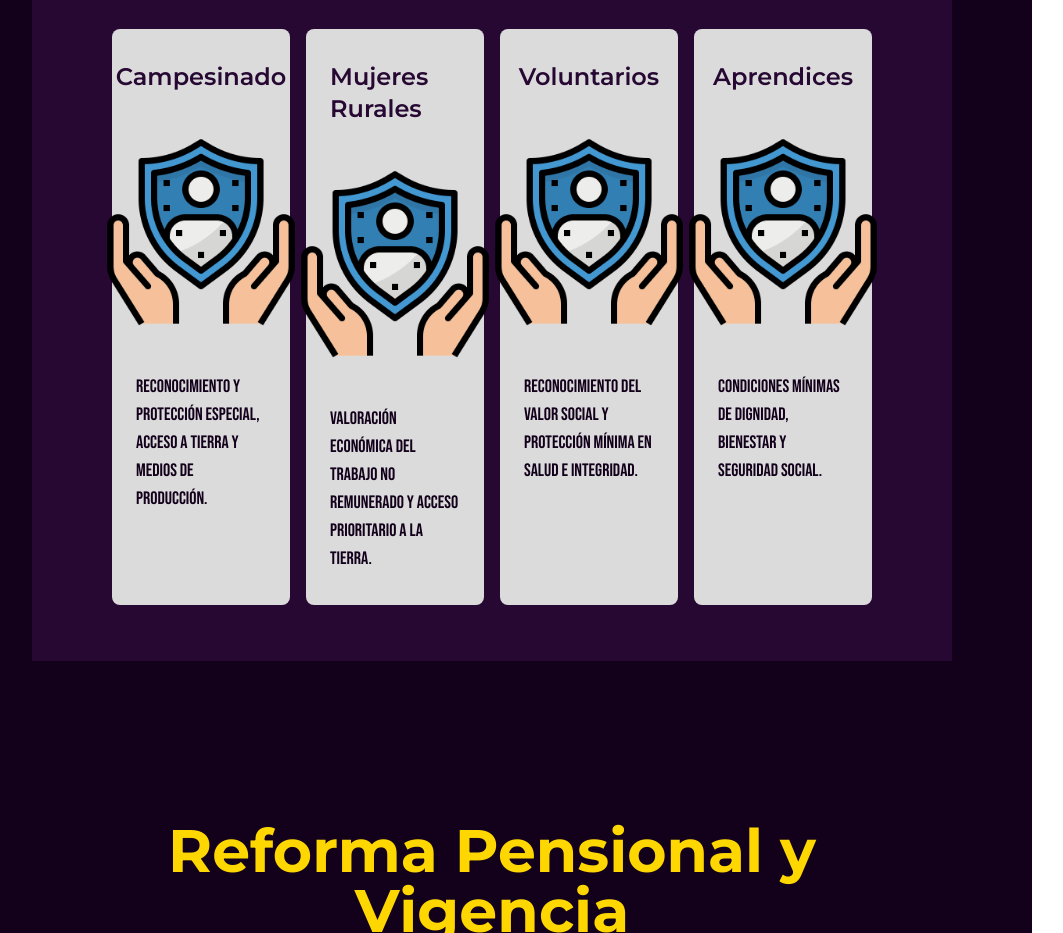
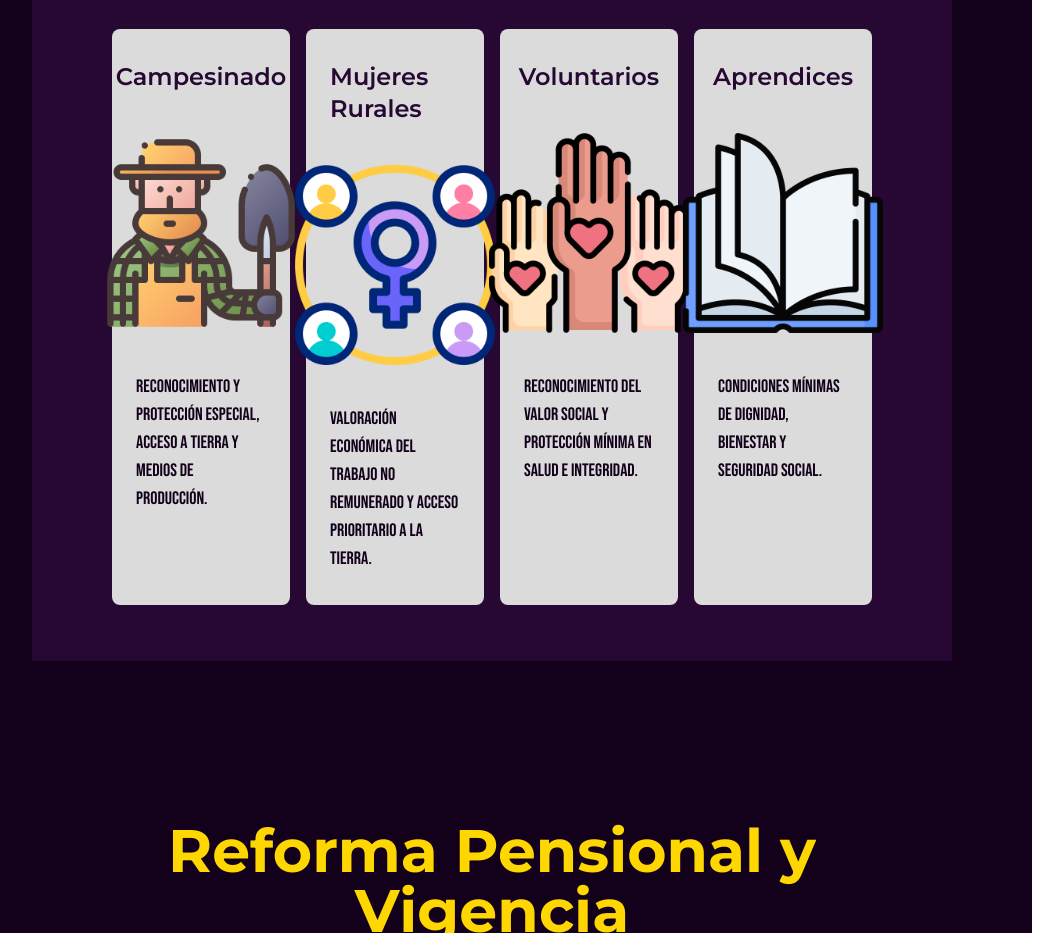
Before and after one commit to rokujs/Referendum, an Astro site: page / in a window 1280 px wide. Shown: the part 9260-10193 px from the top of the page, without its empty margins (48-1111 px from the left). Built offline with nearby package versions, Linux system fonts and the light colour scheme; Astro itself is replaced by a stand-in of ours.

Commit message:
Update icons in RuralAndOtherSectors component for improved visual representation

```diff
--- a/src/components/RuralAndOtherSectors.astro
+++ b/src/components/RuralAndOtherSectors.astro
@@ -3,22 +3,22 @@ const points = [
   {
     title: "Campesinado",
     body: "Reconocimiento y protección especial, acceso a tierra y medios de producción.",
-    icon: "/labor_protection.png",
+    icon: "/farmer.png",
   },
   {
     title: "Mujeres Rurales",
     body: "Valoración económica del trabajo no remunerado y acceso prioritario a la tierra.",
-    icon: "/labor_protection.png",
+    icon: "/women.png",
   },
   {
     title: "Voluntarios",
     body: "Reconocimiento del valor social y protección mínima en salud e integridad.",
-    icon: "/labor_protection.png",
+    icon: "/hands_heart.png",
   },
   {
     title: "Aprendices",
     body: "Condiciones mínimas de dignidad, bienestar y seguridad social.",
-    icon: "/labor_protection.png",
+    icon: "/book.png",
   },
 ];
 ---
```
Also changed, not shown: public/book.png (added), public/farmer.png (added), public/hands_heart.png (added), public/women.png (added).
